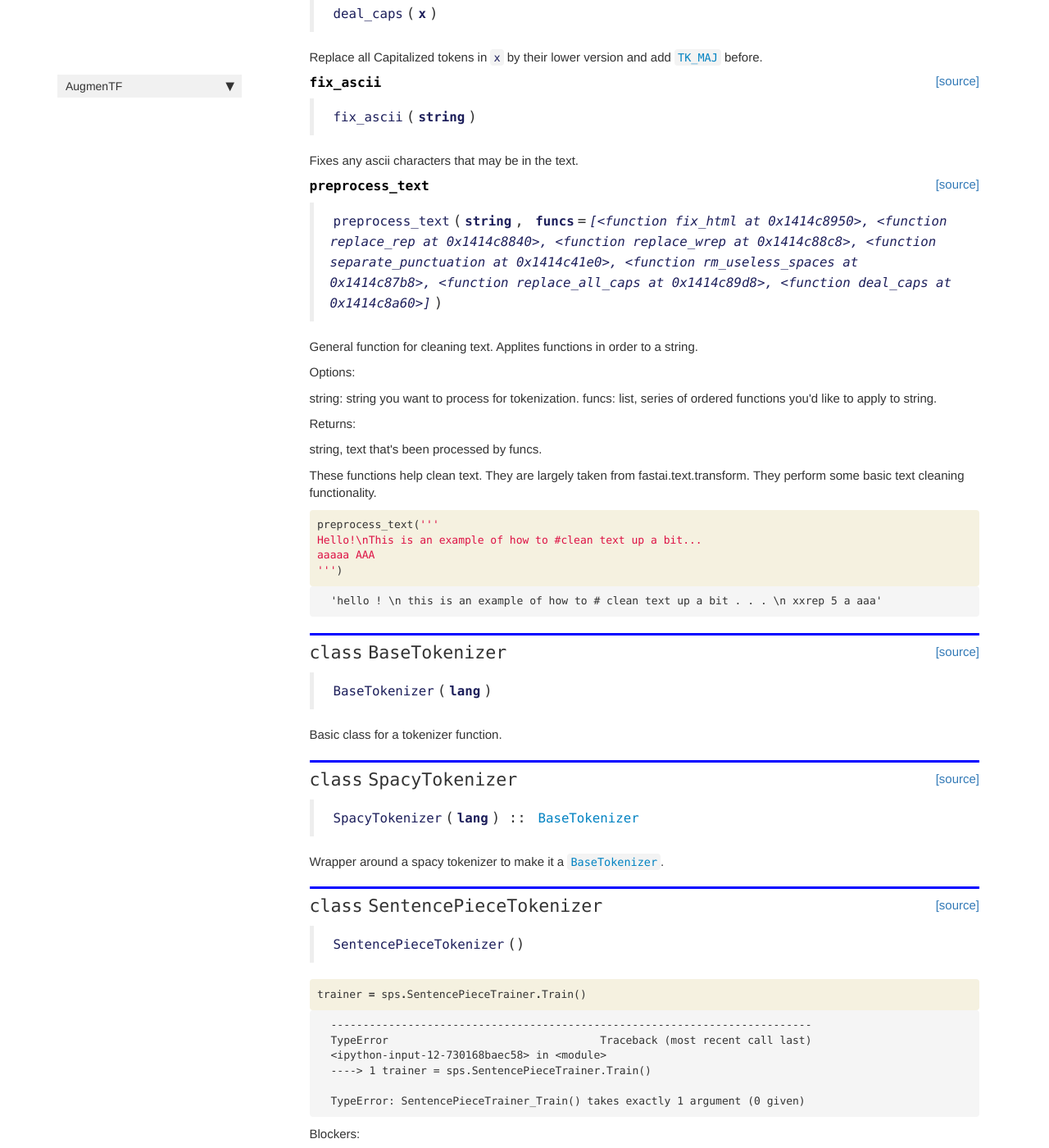
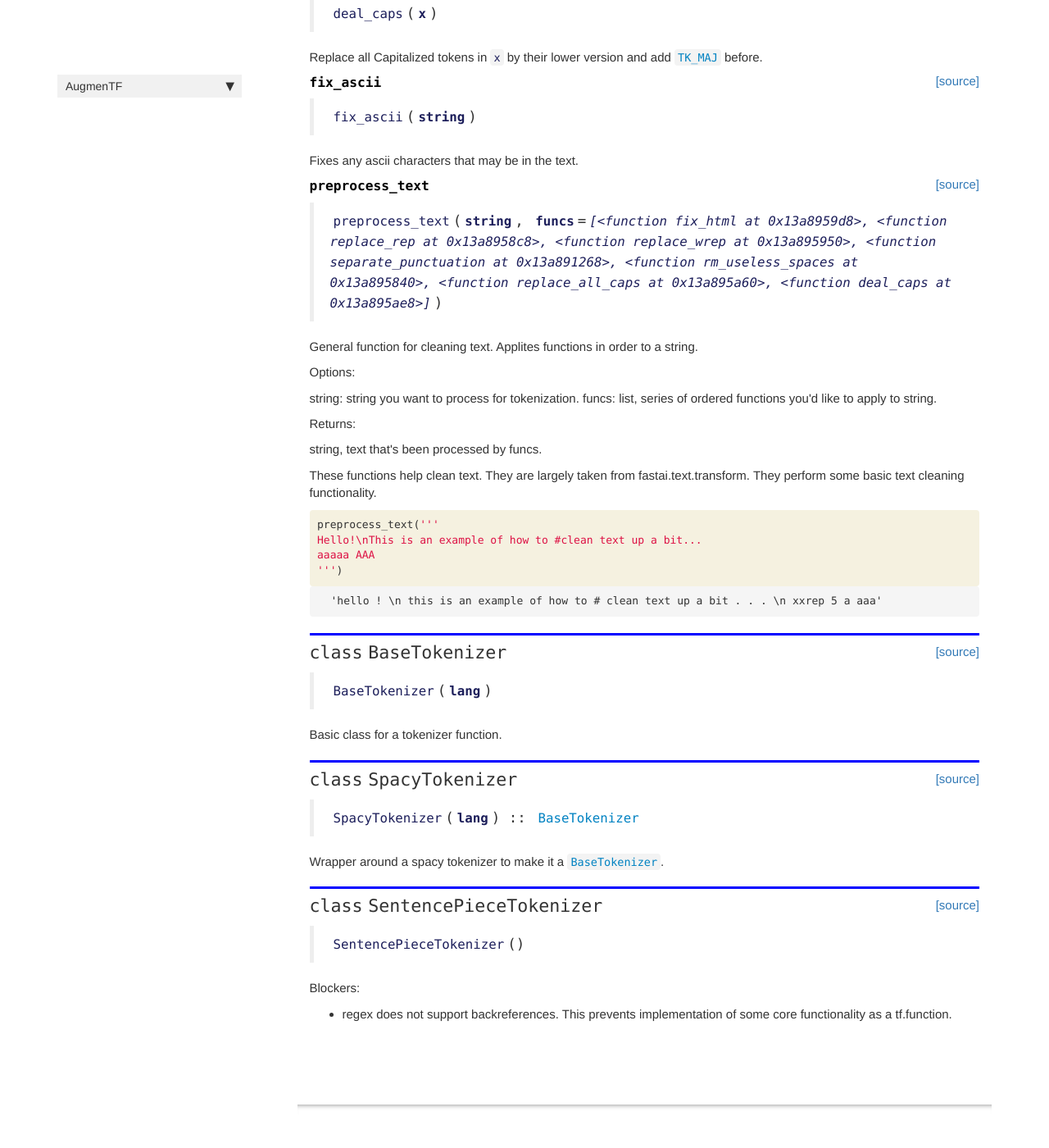
Before and after one commit to mgfrantz/AugmenTF, a Jekyll site: the page built from docs/text_preprocessing.html, in a window 1280 px wide and 1400 px high, scrolled down 1538 px. Shown: the whole window at 82% size. Built offline with Jekyll 4.4.1, drawn with Linux system fonts in a browser that asks for light colours; nearby versions of some CDN libraries; comment, search, counter and statistics services are not loaded.

Commit message:
Deleted failing line in text preprocessing

```diff
--- a/docs/text_preprocessing.html
+++ b/docs/text_preprocessing.html
@@ -240,7 +240,7 @@ summary: "Module for preprocessing text. "
 
 
 <div class="output_markdown rendered_html output_subarea ">
-<h4 id="preprocess_text" class="doc_header"><code>preprocess_text</code><a href="https://github.com/mgfrantz/AugmenTF/tree/master/AugmenTF/text/text_preprocessing.py#L111" class="source_link" style="float:right">[source]</a></h4><blockquote><p><code>preprocess_text</code>(<strong><code>string</code></strong>, <strong><code>funcs</code></strong>=<em><code>[&lt;function fix_html at 0x1414c8950&gt;, &lt;function replace_rep at 0x1414c8840&gt;, &lt;function replace_wrep at 0x1414c88c8&gt;, &lt;function separate_punctuation at 0x1414c41e0&gt;, &lt;function rm_useless_spaces at 0x1414c87b8&gt;, &lt;function replace_all_caps at 0x1414c89d8&gt;, &lt;function deal_caps at 0x1414c8a60&gt;]</code></em>)</p>
+<h4 id="preprocess_text" class="doc_header"><code>preprocess_text</code><a href="https://github.com/mgfrantz/AugmenTF/tree/master/AugmenTF/text/text_preprocessing.py#L111" class="source_link" style="float:right">[source]</a></h4><blockquote><p><code>preprocess_text</code>(<strong><code>string</code></strong>, <strong><code>funcs</code></strong>=<em><code>[&lt;function fix_html at 0x13a8959d8&gt;, &lt;function replace_rep at 0x13a8958c8&gt;, &lt;function replace_wrep at 0x13a895950&gt;, &lt;function separate_punctuation at 0x13a891268&gt;, &lt;function rm_useless_spaces at 0x13a895840&gt;, &lt;function replace_all_caps at 0x13a895a60&gt;, &lt;function deal_caps at 0x13a895ae8&gt;]</code></em>)</p>
 </blockquote>
 <p>General function for cleaning text.
 Applites functions in order to a string.</p>
@@ -362,38 +362,6 @@ funcs: list, series of ordered functions you'd like to apply to string.</p>
 </div>
 
 </div>
-<div class="cell border-box-sizing code_cell rendered">
-<div class="input">
-
-<div class="inner_cell">
-    <div class="input_area">
-<div class=" highlight hl-ipython3"><pre><span></span><span class="n">trainer</span> <span class="o">=</span> <span class="n">sps</span><span class="o">.</span><span class="n">SentencePieceTrainer</span><span class="o">.</span><span class="n">Train</span><span class="p">()</span>
-</pre></div>
-
-    </div>
-</div>
-</div>
-
-<div class="output_wrapper">
-<div class="output">
-
-<div class="output_area">
-
-<div class="output_subarea output_text output_error">
-<pre>
-<span class="ansi-red-fg">---------------------------------------------------------------------------</span>
-<span class="ansi-red-fg">TypeError</span>                                 Traceback (most recent call last)
-<span class="ansi-green-fg">&lt;ipython-input-12-730168baec58&gt;</span> in <span class="ansi-cyan-fg">&lt;module&gt;</span>
-<span class="ansi-green-fg">----&gt; 1</span><span class="ansi-red-fg"> </span>trainer <span class="ansi-blue-fg">=</span> sps<span class="ansi-blue-fg">.</span>SentencePieceTrainer<span class="ansi-blue-fg">.</span>Train<span class="ansi-blue-fg">(</span><span class="ansi-blue-fg">)</span>
-
-<span class="ansi-red-fg">TypeError</span>: SentencePieceTrainer_Train() takes exactly 1 argument (0 given)</pre>
-</div>
-</div>
-
-</div>
-</div>
-
-</div>
 <div class="cell border-box-sizing text_cell rendered"><div class="inner_cell">
 <div class="text_cell_render border-box-sizing rendered_html">
 <p>Blockers:</p>
```
Also changed, not shown: 1 other file.
